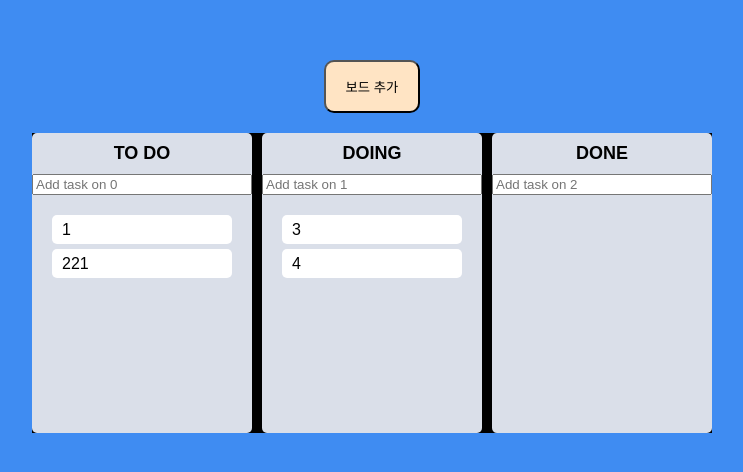
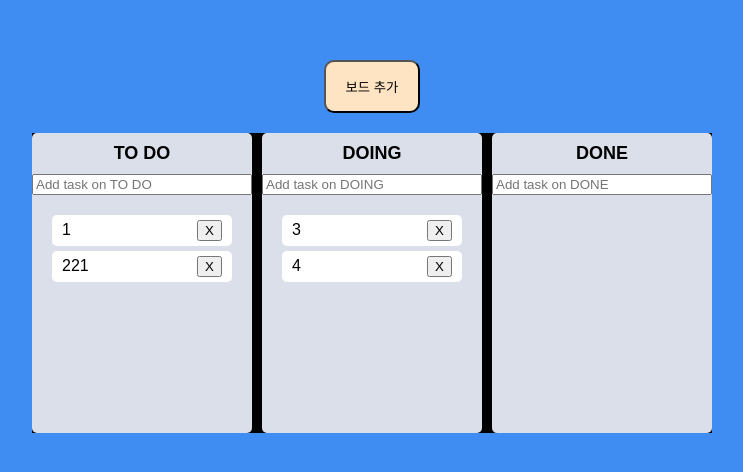
Before and after one commit to bigwave-cho/trello-todo, a React (Create React App) app: page / in a window 1280 px wide. Shown: the part 154-626 px from the top of the page, without its empty margins (268-1011 px from the left). Built offline with nearby package versions, Linux system fonts and the light colour scheme.

Commit message:
todo 삭제

```diff
--- a/src/Components/Board.tsx
+++ b/src/Components/Board.tsx
@@ -1,5 +1,5 @@
 import React from 'react';
-import { Draggable, DraggableProvided, Droppable } from 'react-beautiful-dnd';
+import { DraggableProvided, Droppable } from 'react-beautiful-dnd';
 import { useForm } from 'react-hook-form';
 import { useSetRecoilState } from 'recoil';
 import styled from 'styled-components';
@@ -68,15 +68,15 @@ function Board({ toDos, boardId, boardTitle, parentMagic }: IBoardProps) {
       id: Date.now(),
       text: toDo,
     };
-    // setToDos((allBoards) => {
-    //   return {
-    //     ...allBoards,
-    //     [boardId]: [...allBoards[boardId], newToDo],
-    //   };
-    // });
+    setToDos((allBoards) => {
+      const boardsCopy = [...allBoards];
+      const boardCopy = { ...allBoards[+boardId] };
+      const newToDoArr = [...boardCopy.toDos, newToDo];
+      boardsCopy.splice(+boardId, 1, { ...boardCopy, toDos: newToDoArr });
+      return boardsCopy;
+    });
     setValue('toDo', '');
   };
-  console.log(boardId);
   return (
     <Wrapper ref={parentMagic.innerRef} {...parentMagic.draggableProps}>
       <Title {...parentMagic.dragHandleProps}>{boardTitle}</Title>
@@ -84,7 +84,7 @@ function Board({ toDos, boardId, boardTitle, parentMagic }: IBoardProps) {
         <input
           {...register('toDo', { required: true })}
           type={'text'}
-          placeholder={`Add task on ${boardId}`}
+          placeholder={`Add task on ${boardTitle}`}
         />
       </Form>
       <Droppable droppableId={`todos-${boardId}`}>
@@ -98,6 +98,7 @@ function Board({ toDos, boardId, boardTitle, parentMagic }: IBoardProps) {
             >
               {toDos.map((toDo, index) => (
                 <DragabbleCard
+                  boardId={boardId}
                   key={toDo.id}
                   index={index}
                   toDoId={toDo.id}
--- a/src/Components/DragabbleCard.tsx
+++ b/src/Components/DragabbleCard.tsx
@@ -1,8 +1,12 @@
 import React from 'react';
 import { Draggable } from 'react-beautiful-dnd';
+import { useSetRecoilState } from 'recoil';
 import styled from 'styled-components';
+import { toDoState } from '../atoms';
 
 const Card = styled.div<{ isDragging: boolean }>`
+  display: flex;
+  justify-content: space-between;
   border-radius: 5px;
   padding: 5px 10px;
   margin-bottom: 5px;
@@ -19,10 +23,31 @@ interface IDraggableCardProps {
   toDoId: number;
   toDoText: string;
   index: number;
+  boardId: string;
 }
 
-function DraggableCard({ toDoId, index, toDoText }: IDraggableCardProps) {
-  console.log('s', toDoId);
+function DraggableCard({
+  toDoId,
+  index,
+  toDoText,
+  boardId,
+}: IDraggableCardProps) {
+  const setBoards = useSetRecoilState(toDoState);
+
+  const onDelete = () => {
+    setBoards((allboards) => {
+      const boardsCopy = [...allboards];
+      const boardIndex = boardsCopy.findIndex((board) => board.id === +boardId);
+      const boardCopy = { ...boardsCopy[boardIndex] };
+      const toDos = [...boardCopy.toDos];
+      toDos.splice(index, 1);
+      boardCopy.toDos = toDos;
+      boardsCopy.splice(boardIndex, 1, boardCopy);
+
+      return boardsCopy;
+    });
+  };
+
   return (
     <Draggable draggableId={`todo-${toDoId}`} index={index}>
       {(magic, snapshot) => (
@@ -33,6 +58,7 @@ function DraggableCard({ toDoId, index, toDoText }: IDraggableCardProps) {
           {...magic.dragHandleProps}
         >
           {toDoText}
+          <button onClick={onDelete}>X</button>
         </Card>
       )}
     </Draggable>
```
